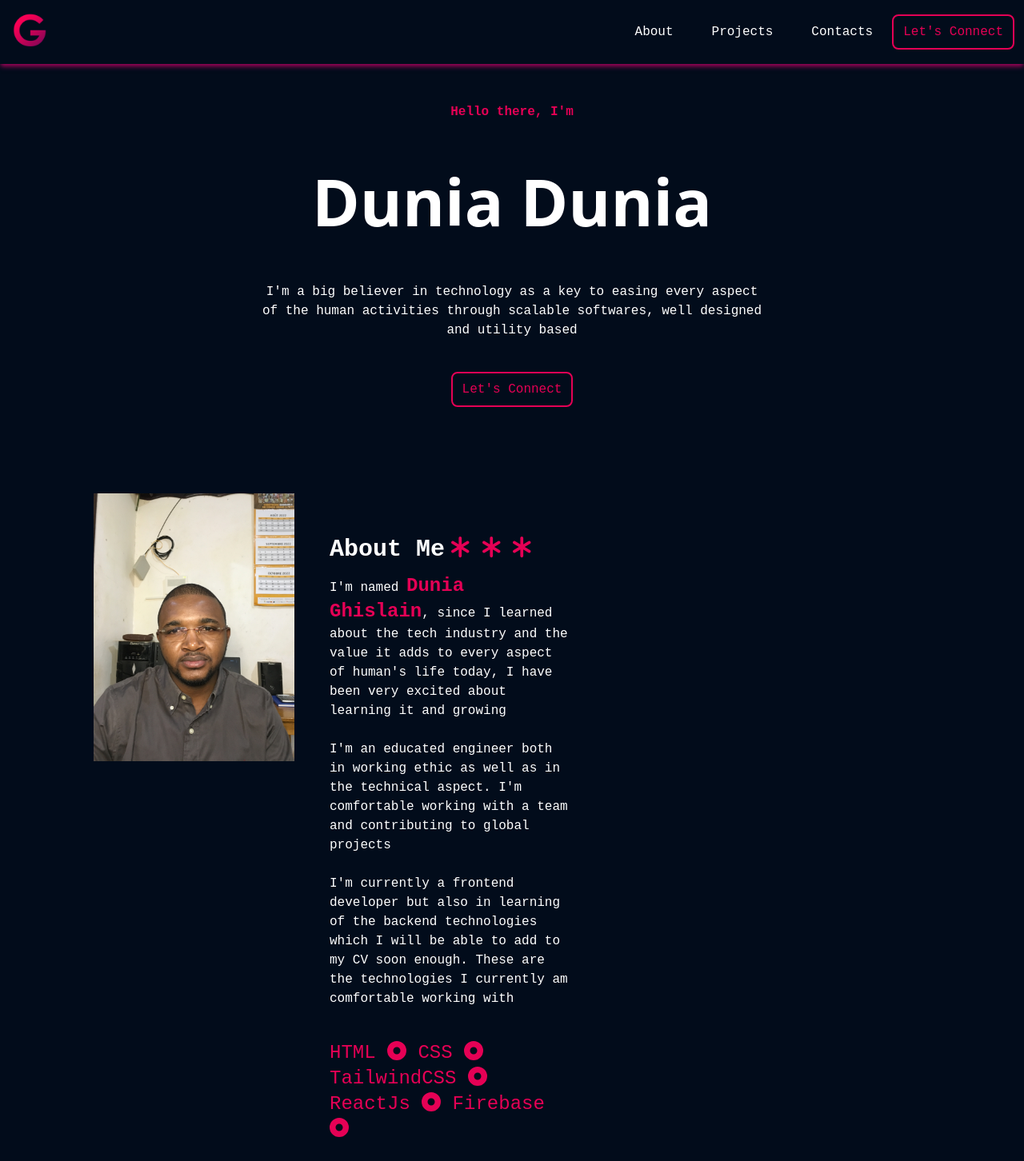
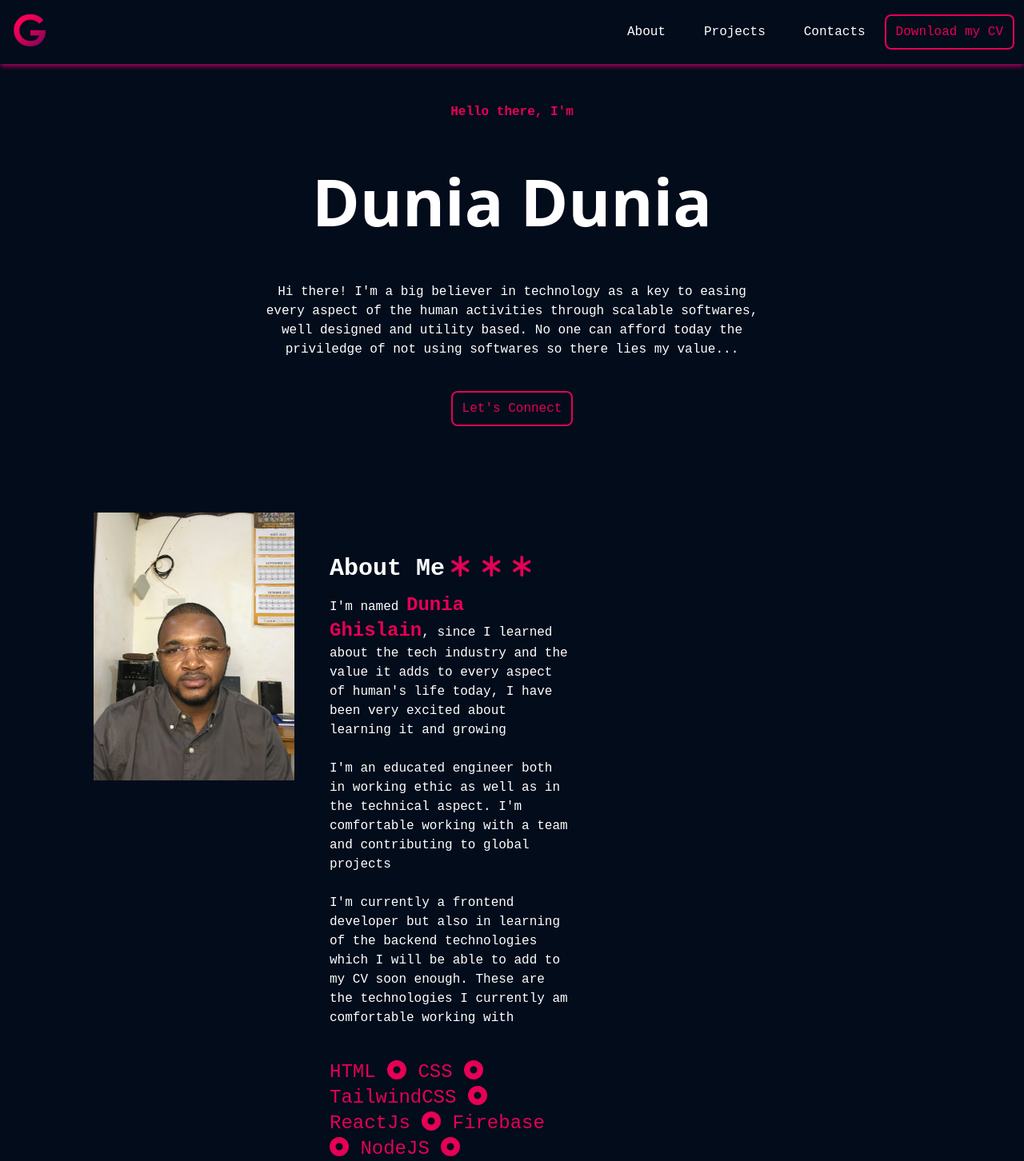
Before and after one commit to ddunia680/portfolio, a React (Create React App) app: page / in a window 1280 px wide. Shown: the top 1452 px of the page at 80% size. Built offline with nearby package versions, Linux system fonts and the light colour scheme.

Commit message:
add new project

```diff
--- a/src/containers/Header/header.js
+++ b/src/containers/Header/header.js
@@ -26,8 +26,8 @@ function Header(props) {
             <div className='hidden md:flex flex-row h-[100%] items-center'>
                 <NavItems/>
                 <GoButton>
-                    <a href='https://api.whatsapp.com/send?phone=256788306651&text=Thanks%20for%20contacting'>
-                        Let's Connect
+                    <a href='https://firebasestorage.googleapis.com/v0/b/upload-files-4592a.appspot.com/o/sharedFiles%2FCVDuniaDunia-updated_1680294204146.pdf?alt=media&token=25d95fc7-8f45-46ea-ab09-4c2fb65ca48a'>
+                        Download my CV
                     </a>
                 </GoButton>
             </div>
--- a/src/containers/Presentation/presentation.js
+++ b/src/containers/Presentation/presentation.js
@@ -15,7 +15,7 @@ function Presentation(props) {
                 <div className='mx-auto w-[80%] flex flex-col space-y-3 md:space-y-10 text-center px-auto text-white md:w-[50%]'>
                     <p className='text-fromLogo font-bold '>Hello there, I'm </p>
                     <h1 className='text-[2.000rem] text-white font-extrabold font-sans md:text-[5.052rem]'>Dunia Dunia</h1>
-                    <p>I'm a big believer in technology as a key to easing every aspect of the human activities through scalable softwares, well designed and utility based</p>
+                    <p>Hi there! I'm a big believer in technology as a key to easing every aspect of the human activities through scalable softwares, well designed and utility based. No one can afford today the priviledge of not using softwares so there lies my value...</p>
                     <button className='px-3 w-50 mx-auto border-2 border-fromLogo p-2 rounded-lg transition-all duration-500 text-fromLogo hover:bg-lightButton hover:text-fromLogo hover:transition-all hover:duration-500'>
                         <a href='https://api.whatsapp.com/send?phone=256788306651&text=Thanks%20for%20contacting'>
                             Let's Connect
--- a/src/containers/aboutSection/about.js
+++ b/src/containers/aboutSection/about.js
@@ -48,7 +48,7 @@ function About(props) {
 
                 <p className='my-3 text-left'>I'm currently a frontend developer but also in learning of the backend technologies which I will be able to add to my CV soon enough. These are the technologies I currently am comfortable working with</p>
 
-                <p className='text-lg text-fromLogo mt-7 md:text-2xl'>HTML <FontAwesomeIcon icon={faCircleDot}/> CSS <FontAwesomeIcon icon={faCircleDot}/> TailwindCSS <FontAwesomeIcon icon={faCircleDot}/> ReactJs <FontAwesomeIcon icon={faCircleDot}/> Firebase <FontAwesomeIcon icon={faCircleDot}/></p>
+                <p className='text-lg text-fromLogo mt-7 md:text-2xl'>HTML <FontAwesomeIcon icon={faCircleDot}/> CSS <FontAwesomeIcon icon={faCircleDot}/> TailwindCSS <FontAwesomeIcon icon={faCircleDot}/> ReactJs <FontAwesomeIcon icon={faCircleDot}/> Firebase <FontAwesomeIcon icon={faCircleDot}/> NodeJS <FontAwesomeIcon icon={faCircleDot}/> ExpressJs <FontAwesomeIcon icon={faCircleDot}/> MongoDB <FontAwesomeIcon icon={faCircleDot}/></p>
             </motion.div>
 
         </div>
--- a/src/containers/projects/projects.js
+++ b/src/containers/projects/projects.js
@@ -6,6 +6,7 @@ import ProjectItem from '../../components/ProjectItem/projectItem';
 import foodApp from '../../images/foodApp.png';
 import phonesApp from '../../images/phonesApp.png';
 import movie from '../../images/movie.png';
+import whatsapp from '../../images/whatsapp.png';
 import { FontAwesomeIcon } from '@fortawesome/react-fontawesome';
 import { faAsterisk, faCircleDot } from '@fortawesome/free-solid-svg-icons';
 
@@ -34,7 +35,7 @@ function Projects(props) {
 
         {title: 'Phones Shopping App', description: 'The Phones Shopping App provides a UI that allows a user to choose a phone they would like to buy, view all the details about the phone for better decision making, adding the articles to the cart and in the end be able to place the order.', stacks: <p className='text-lg text-fromLogo mt-7 md:text-2xl'>HTML <FontAwesomeIcon icon={faCircleDot}/> CSS <FontAwesomeIcon icon={faCircleDot}/> ReactJs <FontAwesomeIcon icon={faCircleDot}/> Firebase <FontAwesomeIcon icon={faCircleDot}/></p>, image: phonesApp, link: 'https://phones-shopping-app.vercel.app/' },
 
-        {title: 'Movies App', description: "The Movies App is a mainly static App for now which provides a nice view to users to see a serie's announce band and the episodes the serie has. There are future works on this one.", stacks: <p className='text-lg text-fromLogo mt-7 md:text-2xl'>HTML <FontAwesomeIcon icon={faCircleDot}/> CSS <FontAwesomeIcon icon={faCircleDot}/> TailwindCSS <FontAwesomeIcon icon={faCircleDot}/> ReactJs <FontAwesomeIcon icon={faCircleDot}/></p>, image: movie, link: 'https://movies-dsplay-app.vercel.app/' },
+        {title: 'Whatsapp Web Clone App', description: "This is an app that performs most of the web whastapps operations, it goes from text, audio, image and docs sharing to audio and video calls.", stacks: <p className='text-lg text-fromLogo mt-7 md:text-2xl'>HTML <FontAwesomeIcon icon={faCircleDot}/> CSS <FontAwesomeIcon icon={faCircleDot}/> TailwindCSS <FontAwesomeIcon icon={faCircleDot}/> ReactJs <FontAwesomeIcon icon={faCircleDot}/> NodeJs <FontAwesomeIcon icon={faCircleDot}/> ExpressJs <FontAwesomeIcon icon={faCircleDot}/> MongoDB <FontAwesomeIcon icon={faCircleDot}/> Socket.io <FontAwesomeIcon icon={faCircleDot}/></p>, image: whatsapp, link: 'https://my-whatsapp-clone.vercel.app/' },
     ]
 
 
```
Also changed, not shown: src/images/whatsapp.png (added).
